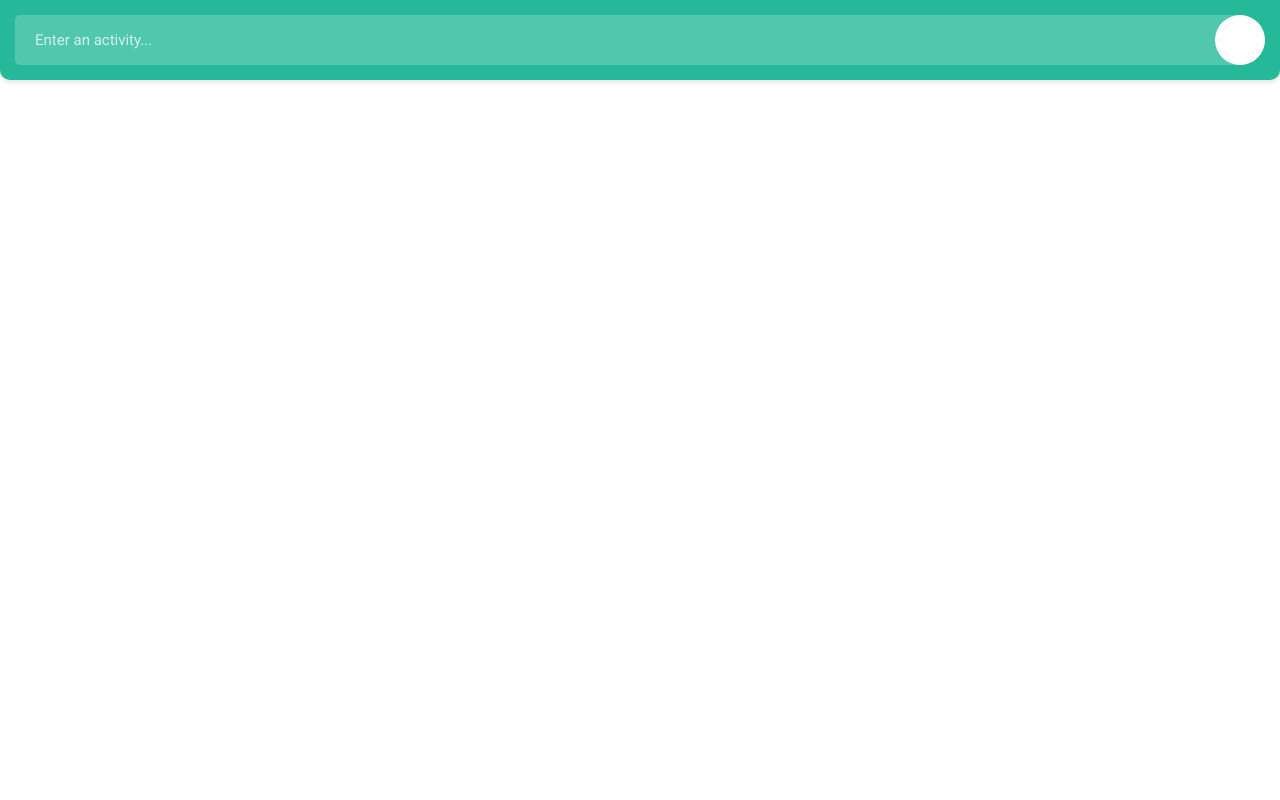
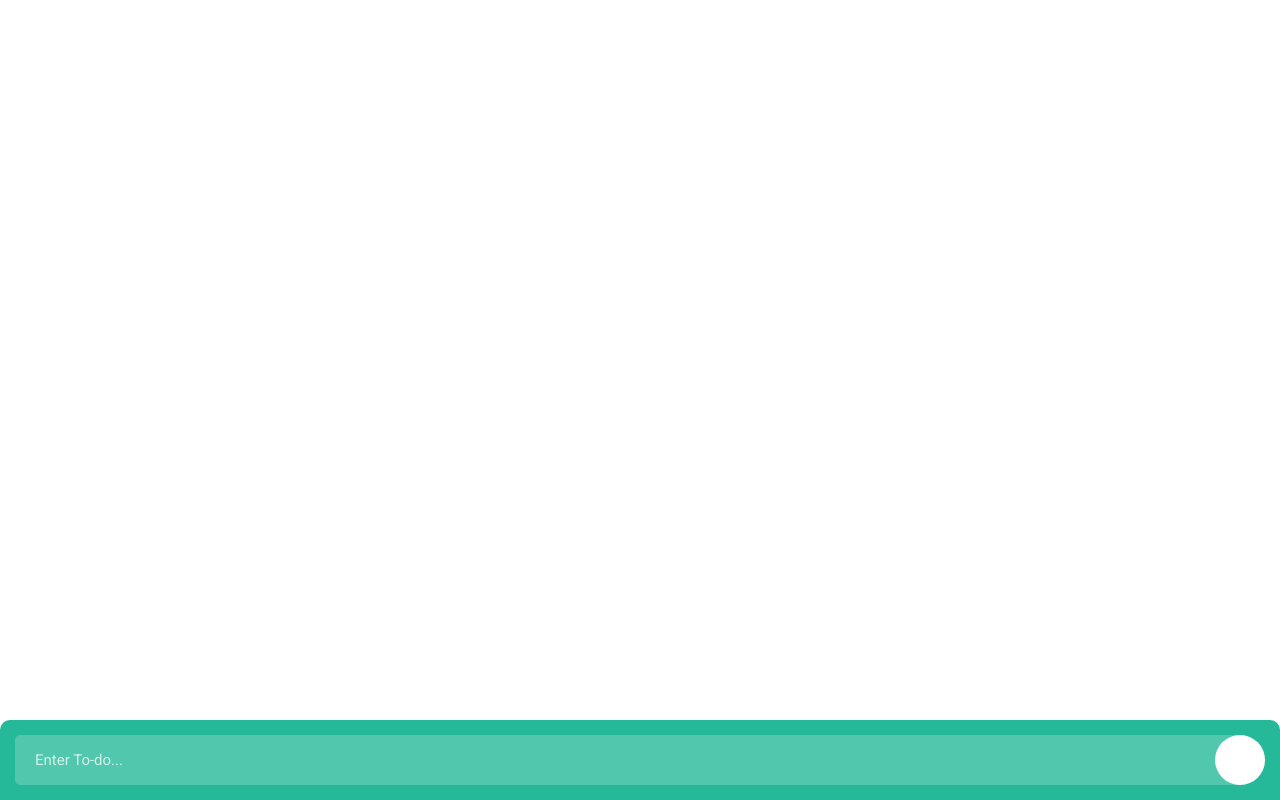
Before and after one commit to espendrange/todo, a plain HTML site: page index.html in a window 1280 px wide. Drawn offline with Linux system fonts and the light colour scheme.

Commit message:
Moved to bottom :)

```diff
--- a/index.html
+++ b/index.html
@@ -10,7 +10,7 @@
     </head>
     <body>
         <header>
-            <input type="text" placeholder="Enter an activity..." >
+            <input type="text" placeholder="Enter To-do..." >
             <button></button>
         </header>
     </body>
--- a/resources/css/style.css
+++ b/resources/css/style.css
@@ -5,18 +5,17 @@ body, input, button {
 }
 
 header {
-
     width: 100%;
     height: 80px;
     position: fixed;
     padding: 15px;
-    top: 0;
+    bottom: 0;
     left: 0;
     z-index: 5;
     background: #25b99a;
     box-shadow: 0px 2px 4px rgba(44, 62, 80, 0.15);
-    border-bottom-left-radius: 10px;
-    border-bottom-right-radius: 10px;
+    border-top-left-radius: 10px;
+    border-top-right-radius: 10px;
 }
 
 header input {
@@ -27,6 +26,7 @@ header input {
     font-size: 15px;
     font-weight: 15px;
     text-indent: 20px;
+    padding: 0 60px 0 0;
     background: rgba(255, 255, 255, 0.2);
 
     border-top-right-radius: 25px;
```
